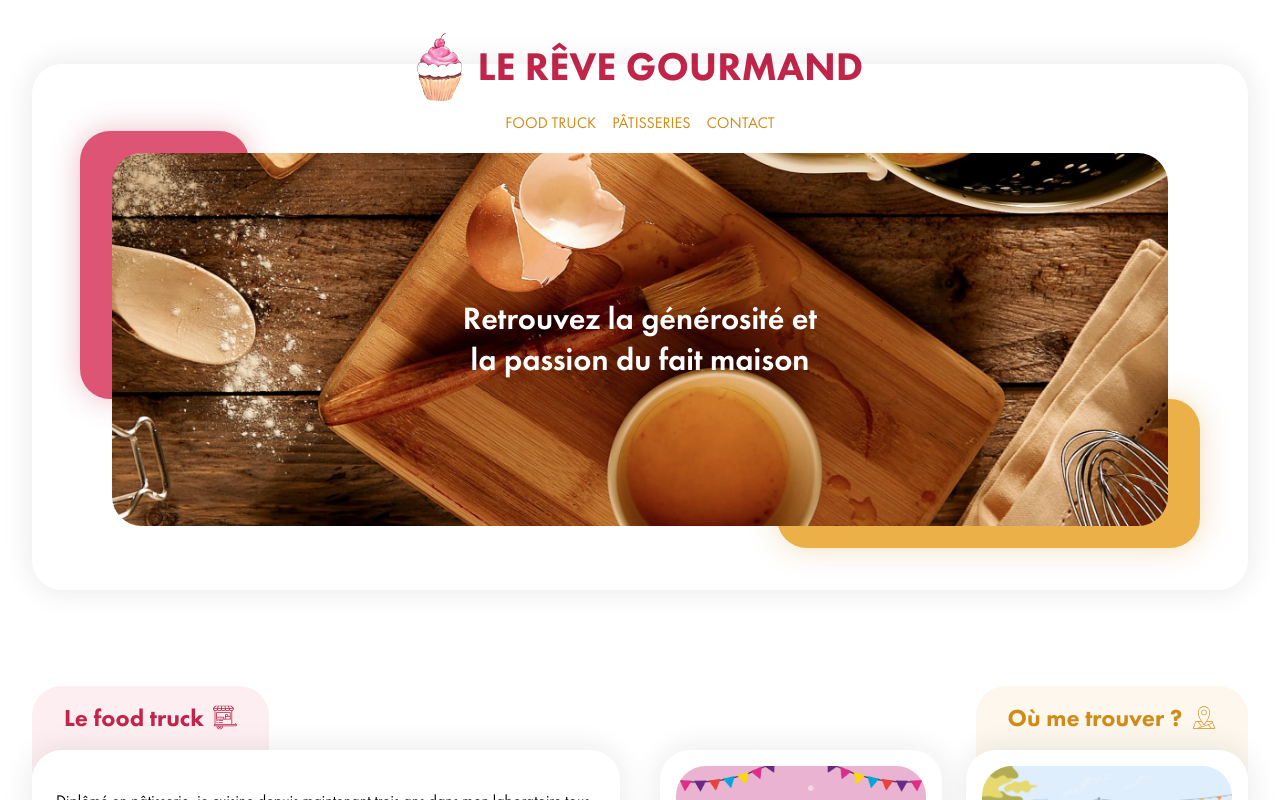
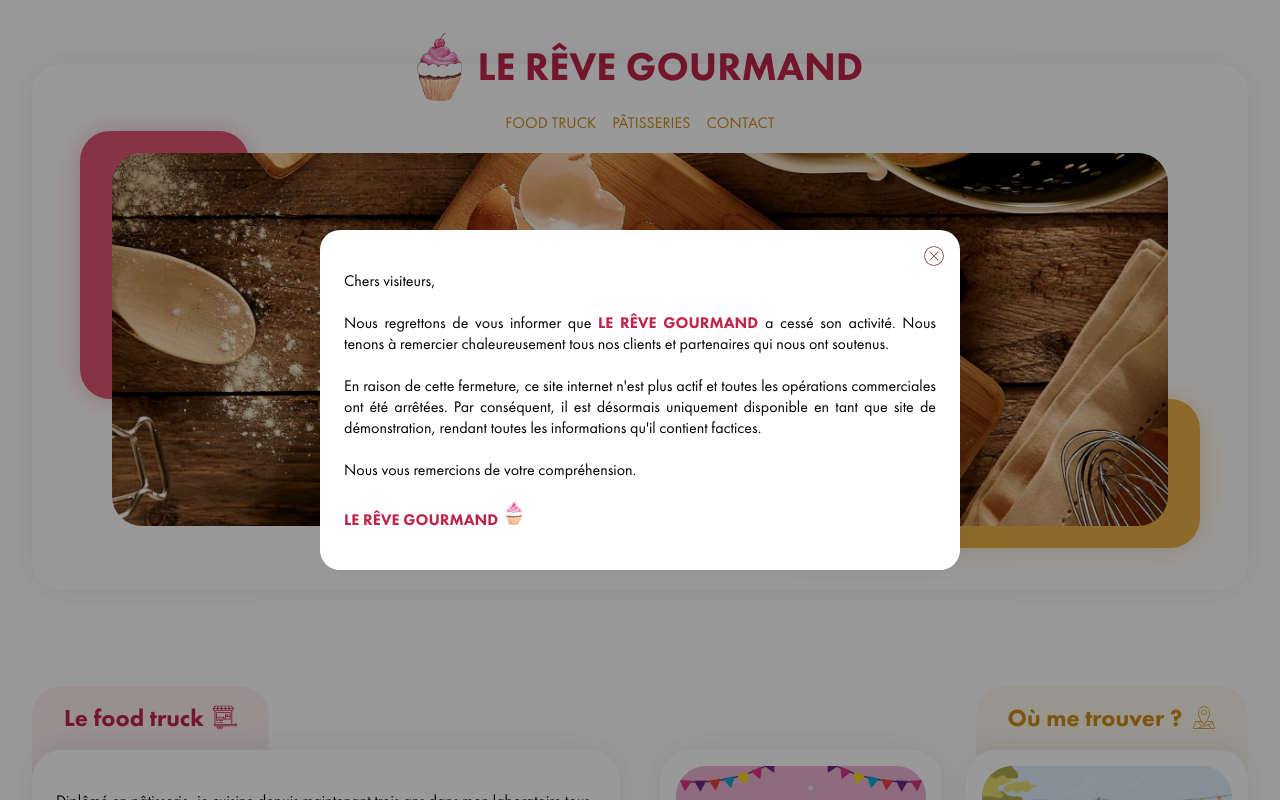
Before and after one commit to FlorianPx/lerevegourmand, a React (Create React App) app: page / in a window 1280 px wide. Shown: the top 800 px of the page. Built offline with nearby package versions, Linux system fonts and the light colour scheme.

Commit message:
feat: modal integration in app

```diff
--- a/src/App.js
+++ b/src/App.js
@@ -1,15 +1,40 @@
-import React from "react";
+import React, { useEffect, useState } from "react";
 
+import { WebsiteClosingModal } from "./components/WebsiteClosingModal/WebsiteClosingModal";
+import Informations from "./components/Informations/Informations";
+import Pastries from "./components/Pastries/Pastries";
+import { Modal } from "./components/Modal/Modal";
+import Footer from "./components/Footer/Footer";
+import Menu from "./components/Menu/Menu";
 import Header from "./components/Header";
-import Informations from "./components/Informations/Informations";
-import Menu from "./components/Menu/Menu";
-import Pastries from "./components/Pastries/Pastries";
-import Footer from "./components/Footer/Footer";
 import "./App.css";
 
 function App() {
+  const [modalContent, setModalContent] = useState({
+    body: null,
+    title: null,
+  });
+  const [isOpen, setIsOpen] = useState(false);
+
+  const openModal = (content) => {
+    setIsOpen(true);
+    setModalContent(content);
+  };
+
+  useEffect(() => {
+    openModal({
+      title: "",
+      body: <WebsiteClosingModal />,
+    });
+  }, []);
+
+  const closeModal = () => {
+    setIsOpen(false);
+  };
+
   return (
     <>
+      <Modal closeModal={closeModal} content={modalContent} isOpen={isOpen} />
       <div className="App">
         <Header />
         <Informations />
```
